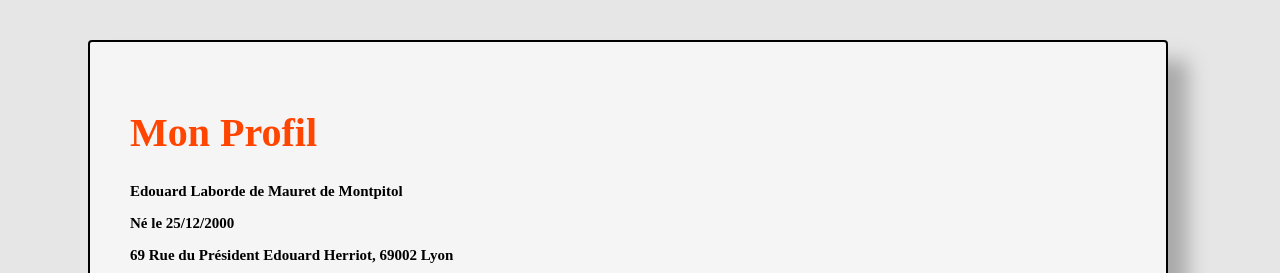
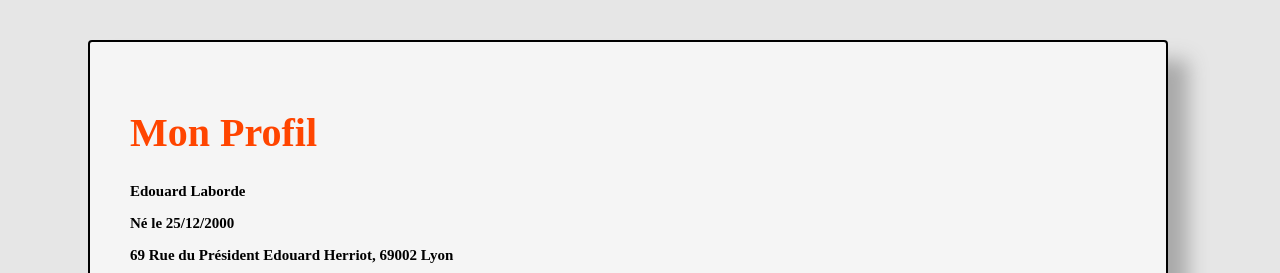
Before and after one commit to Laborde2512/Laborde2512, a plain HTML site: page index.html in a window 1280 px wide. Shown: the top 273 px of the page. Drawn offline with Linux system fonts and the light colour scheme.

Commit message:
Add files via upload

```diff
--- a/index.html
+++ b/index.html
@@ -11,7 +11,7 @@
 
 <div class="card-white">
 <h1>Mon Profil</h1>
-<h3>Edouard Laborde de Mauret de Montpitol</h3>
+<h3>Edouard Laborde</h3>
 <h3>Né le 25/12/2000</h3>
 <h3>69 Rue du Président Edouard Herriot, 69002 Lyon</h3>
 <h3>+33 6 52 58 02 51</h3>
```
Also changed, not shown: 1 other file.
